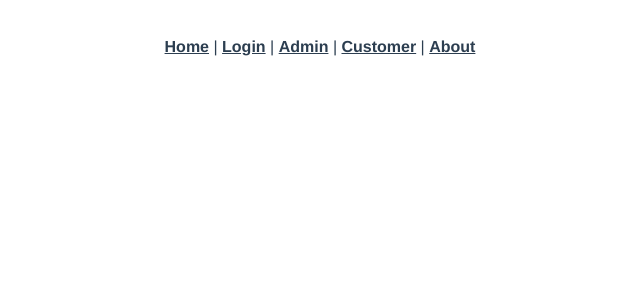
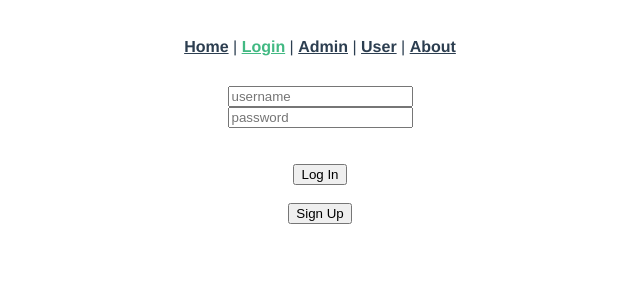
Before and after one commit to sergeijagur/horseracefront, a Vue app: page /#/log-in in a window 1280 px wide. Shown: the top 300 px of the page, without its empty margins (320-960 px from the left). Built offline with nearby package versions, Linux system fonts and the light colour scheme.

Commit message:
SERGEI login and sign up functions added

```diff
--- a/src/App.vue
+++ b/src/App.vue
@@ -2,9 +2,9 @@
   <div id="app">
     <div id="nav">
       <router-link to="/">Home</router-link> |
-      <router-link to="/login">Login</router-link> |
+      <router-link to="/log-in">Login</router-link> |
       <router-link to="/admin">Admin</router-link> |
-      <router-link to="/customer">Customer</router-link> |
+      <router-link to="/user">User</router-link> |
       <router-link to="/about">About</router-link>
     </div>
     <router-view/>
--- a/src/router/index.js
+++ b/src/router/index.js
@@ -2,8 +2,8 @@ import Vue from 'vue'
 import VueRouter from 'vue-router'
 import Home from '../views/Home.vue'
 import Login from "@/views/Login";
-import Customer from "@/views/Customer";
 import Admin from "@/views/Admin";
+import User from "@/views/User";
 
 Vue.use(VueRouter)
 
@@ -14,12 +14,12 @@ const routes = [
         component: Admin
     },
     {
-        path: '/customer',
-        name: 'CustomerRoute',
-        component: Customer
+        path: '/user',
+        name: 'UserRoute',
+        component: User
     },
     {
-        path: '/login',
+        path: '/log-in',
         name: 'LoginRoute',
         component: Login
     },
--- a/src/views/Admin.vue
+++ b/src/views/Admin.vue
@@ -3,6 +3,7 @@
     <h1>Siia tuleb admin lehekülg</h1>
     <h3>Eesnimi </h3> <span>{{firstName}}</span>
     <h3>Perekonna nimi </h3> <span>{{lastName}}</span>
+    <h3>ID </h3> <span>{{userId}}</span>
   </div>
 </template>
 
@@ -11,6 +12,7 @@ export default {
   name: "Admin",
   data: function () {
     return {
+      userId: this.$route.query.id,
       firstName: this.$route.query.firstName,
       lastName: this.$route.query.lastName
     }
--- a/src/views/Login.vue
+++ b/src/views/Login.vue
@@ -1,34 +1,18 @@
 <template>
   <div>
-    <input placeholder="kasutaja nimi" v-model="username"><br>
-    <input placeholder="parool" v-model="password"><br>
+    <input placeholder="username" v-model="username"><br>
+    <input placeholder="password" v-model="password"><br>
     <br>
     <br>
 
-    <!--  siis kui vaja, kuvatakse "logi sisse" nuppu  -->
     <div v-if="displayLoginButton">
-      <button v-on:click="loginRequest">logi sisse</button>
+      <button v-on:click="loginRequest">Log In</button>
+    </div>
+    <br>
+    <div >
+      <button v-on:click="signUpRequest">Sign Up</button>
     </div>
 
-    <!-- kuvatakse rippmenüüd, siis kui kasutajal on rohkem kui 1 kastutaja rolli -->
-    <div v-if="rolesSize > 1">
-      <select v-model="selectedRole">
-        <option v-for="option in options" :value="option.roleId">{{ option.roleName }}</option>
-      </select>
-      <br>
-      <br>
-      <button v-on:click="moveToRelevantPage(selectedRole)">logi sisse rolliga</button>
-    </div>
-
-    <!--  save data näite nupud on ära peidetud, pane true kui soovid neid näha  -->
-    <div v-if="false">
-      <br>
-      <br>
-      <button v-on:click="saveDataToLocalStorage">Salvesta andmed LOCAL storage alla</button>
-      <br>
-      <br>
-      <button v-on:click="saveDataToSessionStorage">Salvesta andmed SESSION storage alla</button>
-    </div>
 
   </div>
 
@@ -38,87 +22,52 @@
 export default {
   name: "Login",
 
-  // defineeritakse selle view komponendi muutujad
   data: function () {
     return {
       username: "",
       password: "",
+      userId: 0,
       firstName: "",
       lastName: "",
-      options: {},
-      selectedRole: 0,
-      rolesSize: 0,
-      roleId: 0,
-      displayLoginButton: true
+      displayLoginButton: true,
+      displaySignUpButton: true
     }
   },
   methods: {
     // loginRequest back endi vastu
      loginRequest: function () {
-      this.$http.get("/login/in", {
+      this.$http.get("/log-in", {
             params: {
-              userName: this.username,
+              username: this.username,
               password: this.password
             }
           }
       ).then(response => {
-        // väärtustatakse mõned selle view komponendi muutujad
+
+        this.userId = response.data.id
         this.firstName = response.data.firstName
         this.lastName = response.data.lastName
-        this.rolesSize = response.data.roles.length
+        alert("Welcome " + response.data.firstName + " " + response.data.lastName)
+        sessionStorage.setItem('userId', response.data.id)
+        this.moveToRelevantPage()
 
-        // valitakse sissetulevast sõmumist rollide massiivi esimese elemendi roleID
-        this.selectedRole = response.data.roles[0].roleId
-
-        // tehakse üks alert sõnum
-        alert("Tere tulemast " + response.data.firstName + " " + response.data.lastName)
-
-
-        // salvestab userId sessionStorage alla
-        sessionStorage.setItem('userId', response.data.userId)
-
-        // Kui kasutajal on rohkem kui 1 roll küljes (e.g. mari, 123)
-        if (this.rolesSize > 1) {
-          this.displayLoginButton = false;
-          this.options = response.data.roles
-        } else {
-          // Kui kasutajal on vaid 1 roll küljes (e.g. mari, 123)
-          this.roleId = response.data.roles[0].roleId;
-          this.moveToRelevantPage(this.roleId);
-        }
-      }).catch(error => {
-        alert(error.response.data.message + " Error code: " + error.response.data.errorCode)
+      }).catch(error =>
+      {
+        alert(error.response.data.title + ". " + error.response.data.detail)
       })
     },
-    moveToRelevantPage: function (selectedRole) {
-      switch (selectedRole) {
-        case 1:
-          // liigutakse admin lehele.
-          // Näide, kuidas antakse kaasa infot järgmisele lehele request parameetritega
-          this.$router.push({name: 'AdminRoute', query: {firstName: this.firstName, lastName: this.lastName}});
-          break;
-        case 2:
-          // liigutakse customer lehele.
-          alert("Go to customer page")
-          this.$router.push({name: 'CustomerRoute'});
-          break;
-          //  jne.....
+
+    signUpRequest: function () {
+       this.$router.push({name: 'UserRoute'})
+    },
+    moveToRelevantPage: function () {
+
+      this.$router.push({name: 'AdminRoute', query: {firstName: this.firstName,
+          lastName: this.lastName, userId: this.userId}});
+
       }
     },
-    saveDataToLocalStorage: function () {
-      // salvestab localStorage alla key 'roleSelected' ja  selectedRole stringi väärtuse
-      localStorage.setItem('roleSelected', this.selectedRole)
-      // salvestab localStorage alla key 'roleOptions' ja teeb 'options' objekti JSON stringiks
-      localStorage.setItem('roleOptions', JSON.stringify(this.options))
-    },
-    saveDataToSessionStorage: function () {
-      // salvestab sessionStorage alla key 'roleSelected' ja  selectedRole stringi väärtuse
-      sessionStorage.setItem('roleSelected', this.selectedRole)
-      // salvestab sessionStorage alla key 'roleOptions' ja teeb 'options' objekti JSON stringiks
-      sessionStorage.setItem('roleOptions', JSON.stringify(this.options))
 
-    }
-  }
 }
 </script>
 
--- /dev/null
+++ b/src/views/User.vue
@@ -0,0 +1,60 @@
+<template>
+<div>
+  <div>
+  <input placeholder="First Name" v-model="userInfoRequest.firstName"><br>
+  <input placeholder="Last Name" v-model="userInfoRequest.lastName"><br>
+  <input placeholder="username" v-model="userInfoRequest.username"><br>
+  <input placeholder="password" v-model="userInfoRequest.password"><br>
+  </div>
+  <br>
+  <div >
+    <button v-on:click="addNewUser">Sign Up</button>
+  </div>
+
+</div>
+</template>
+
+<script>
+export default {
+  name: "User",
+
+  data: function() {
+    return {
+      userInfoRequest: {
+    firstName: '',
+    lastName: '',
+    username: '',
+    password: '',
+     },
+     userId: '',
+      firstName: '',
+      lastName: ''
+    }
+  },
+  methods: {
+    addNewUser: function () {
+      this.$http.post("/user/new-user", this.userInfoRequest
+      ).then(response => {
+        alert("New user added")
+        this.userId = response.data.id
+        this.firstName = response.data.firstName
+        this.lastName = response.data.lastName
+        sessionStorage.setItem('userId', response.data.id)
+        this.moveToRelevantPage()
+      }).catch(error => {
+        alert(error.response.data.title + ". " + error.response.data.detail)
+      })
+    },
+
+    moveToRelevantPage: function () {
+      this.$router.push({name: 'AdminRoute', query: {firstName: this.firstName,
+          lastName: this.lastName, userId: this.userId}});
+    },
+    },
+
+}
+</script>
+
+<style scoped>
+
+</style>
```
Also changed, not shown: src/as.txt (deleted).
